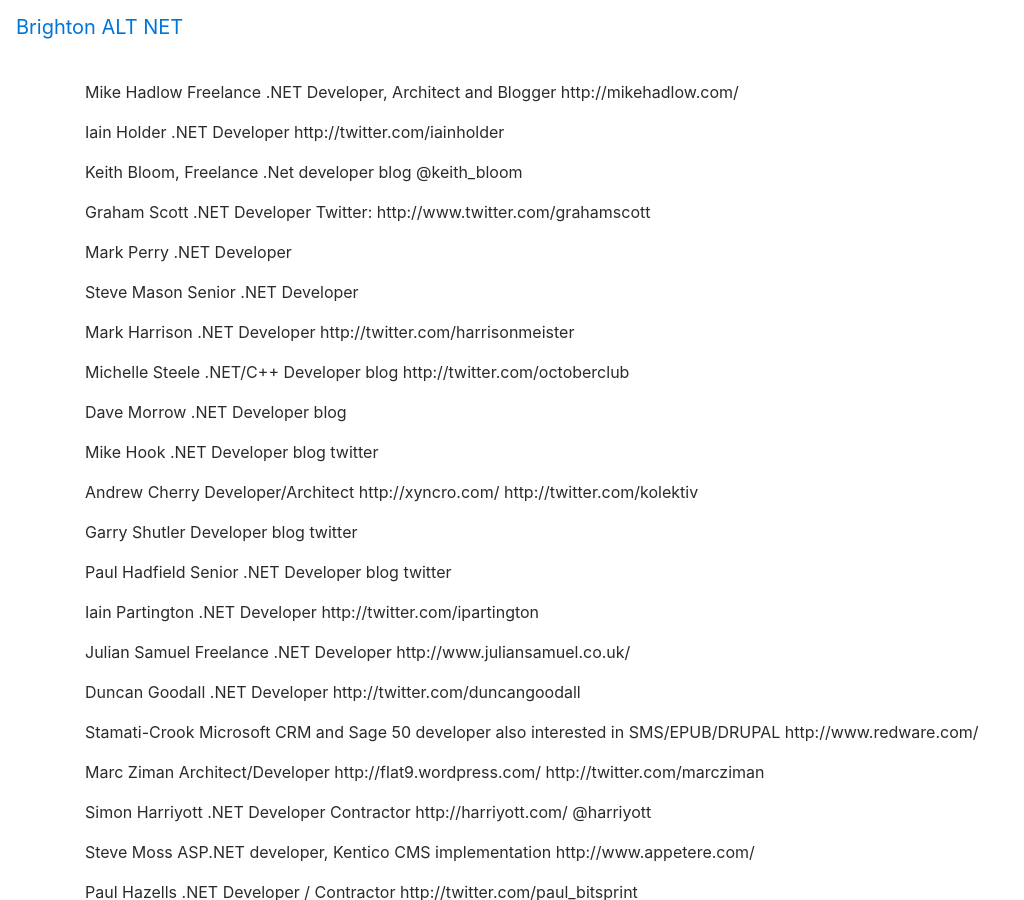
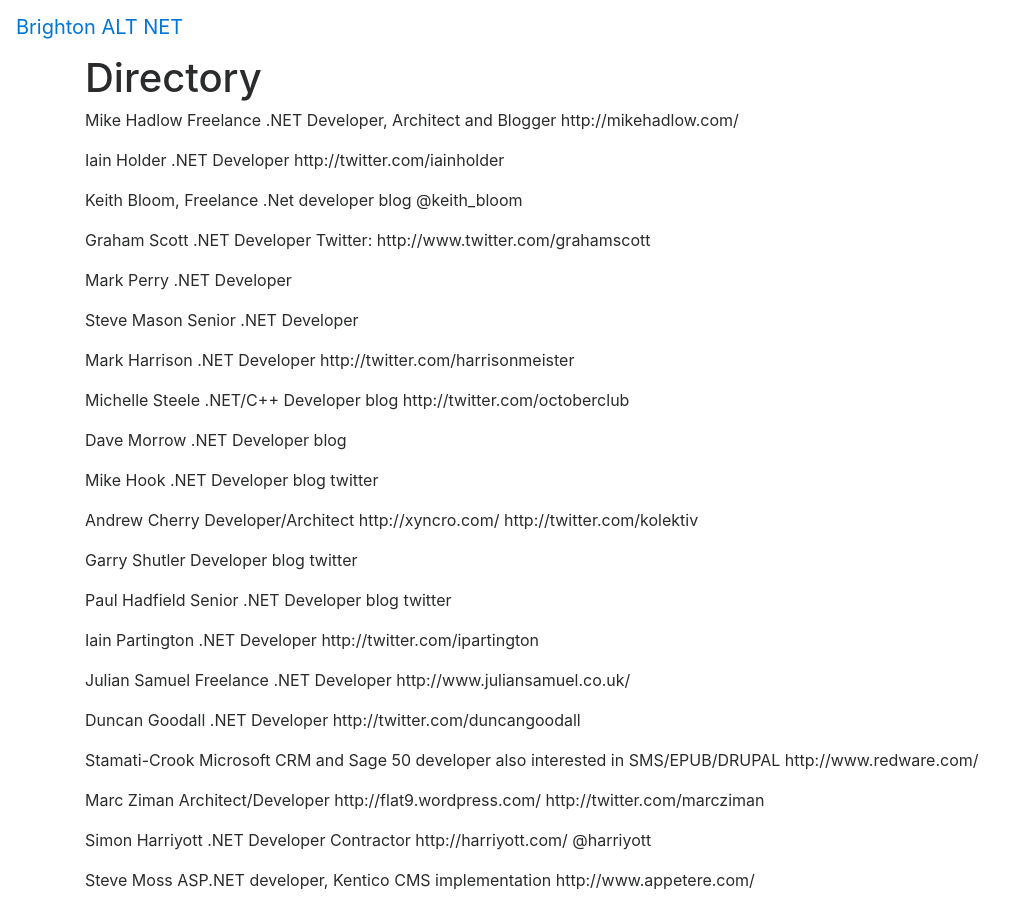
Before and after one commit to brighton-alt-net/brighton-alt-net.github.io, a Jekyll site: the page built from directory.md, in a window 1280 px wide and 900 px high. Shown: the whole window, without its empty margins (0-1024 px from the left). Built offline with Jekyll 4.4.1, drawn with Linux system fonts in a browser that asks for light colours; nearby versions of some CDN libraries; our own code applies the rules of GitHub Pages for plain Markdown files.

Commit message:
Fixed incorrect directory structure.

```diff
--- a/_layouts/default.html
+++ b/_layouts/default.html
@@ -16,12 +16,14 @@
   <body>
 
     <nav class="navbar navbar-expand-md navbar-dark fixed-top bg-dark">
-      <a class="navbar-brand" href="#">Brighton ALT NET</a>
+      <a class="navbar-brand" href="/">Brighton ALT NET</a>
     </nav>
 
     <main role="main">
 
-      <div class="container"><br /></div>
+      <div class="container">
+          <h1>{{ page.title }}</h1>
+      </div>
 
       <div class="container">
           {{ content }}
```
Also changed, not shown: other parts of _layouts/default.html (+1 -1 lines), _posts/2018-01-02-January-2nd.md (renamed from 2018-01-02-January-2nd.md), 1 other file.
